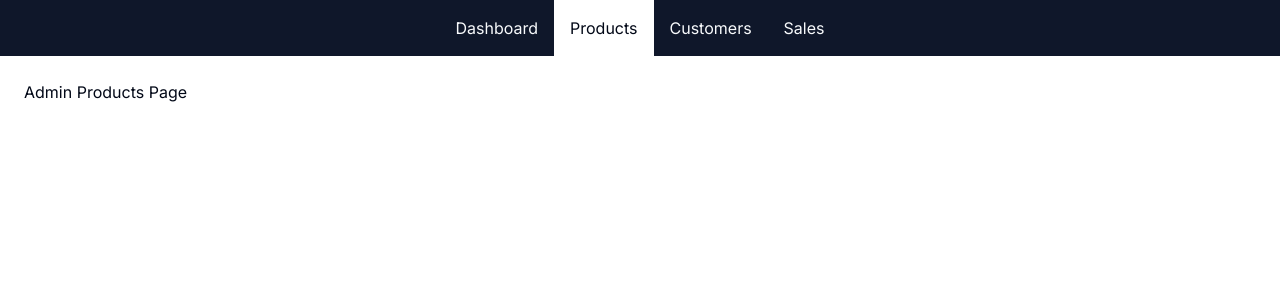
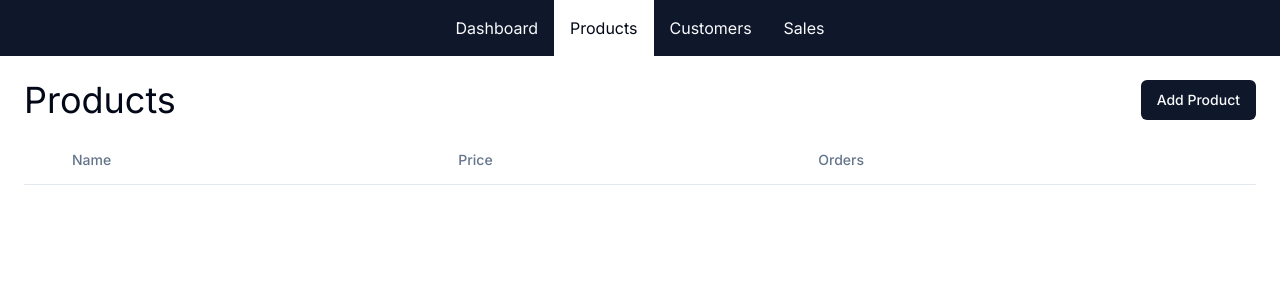
Before and after one commit to 1ureka/1ureka.ecommerce, a Next.js app: page /admin/products in a window 1280 px wide. Shown: the top 300 px of the page. Built offline with nearby package versions, Linux system fonts and the light colour scheme.

Commit message:
feat: Add Admin Products New Page

```diff
--- /dev/null
+++ b/src/app/admin/products/new/page.tsx
@@ -0,0 +1,11 @@
+import PageHeader from "../../_components/PageHeader";
+import ProductForm from "../_components/ProductForm";
+
+export default function AdminProductsNewPage() {
+  return (
+    <>
+      <PageHeader>Add Product</PageHeader>
+      <ProductForm />
+    </>
+  );
+}
--- a/src/app/admin/products/page.tsx
+++ b/src/app/admin/products/page.tsx
@@ -1,7 +1,45 @@
+import { Button } from "@/components/ui/button";
+import PageHeader from "../_components/PageHeader";
+import Link from "next/link";
+import {
+  Table,
+  TableBody,
+  TableHead,
+  TableHeader,
+  TableRow,
+} from "@/components/ui/table";
+
 export default function AdminProductsPage() {
   return (
-    <div>
-      <h1>Admin Products Page</h1>
-    </div>
+    <>
+      <div className="flex justify-between gap-4">
+        <PageHeader>Products</PageHeader>
+        <Button asChild>
+          <Link href="/admin/products/new">Add Product</Link>
+        </Button>
+      </div>
+      <ProductTable />
+    </>
   );
 }
+
+function ProductTable() {
+  return (
+    <Table>
+      <TableHeader>
+        <TableRow>
+          <TableHead className="w-0">
+            <span className="sr-only">Avaliable For Purchase</span>
+          </TableHead>
+          <TableHead>Name</TableHead>
+          <TableHead>Price</TableHead>
+          <TableHead>Orders</TableHead>
+          <TableHead className="w-0">
+            <span className="sr-only">Action</span>
+          </TableHead>
+        </TableRow>
+      </TableHeader>
+      <TableBody></TableBody>
+    </Table>
+  );
+}
```
